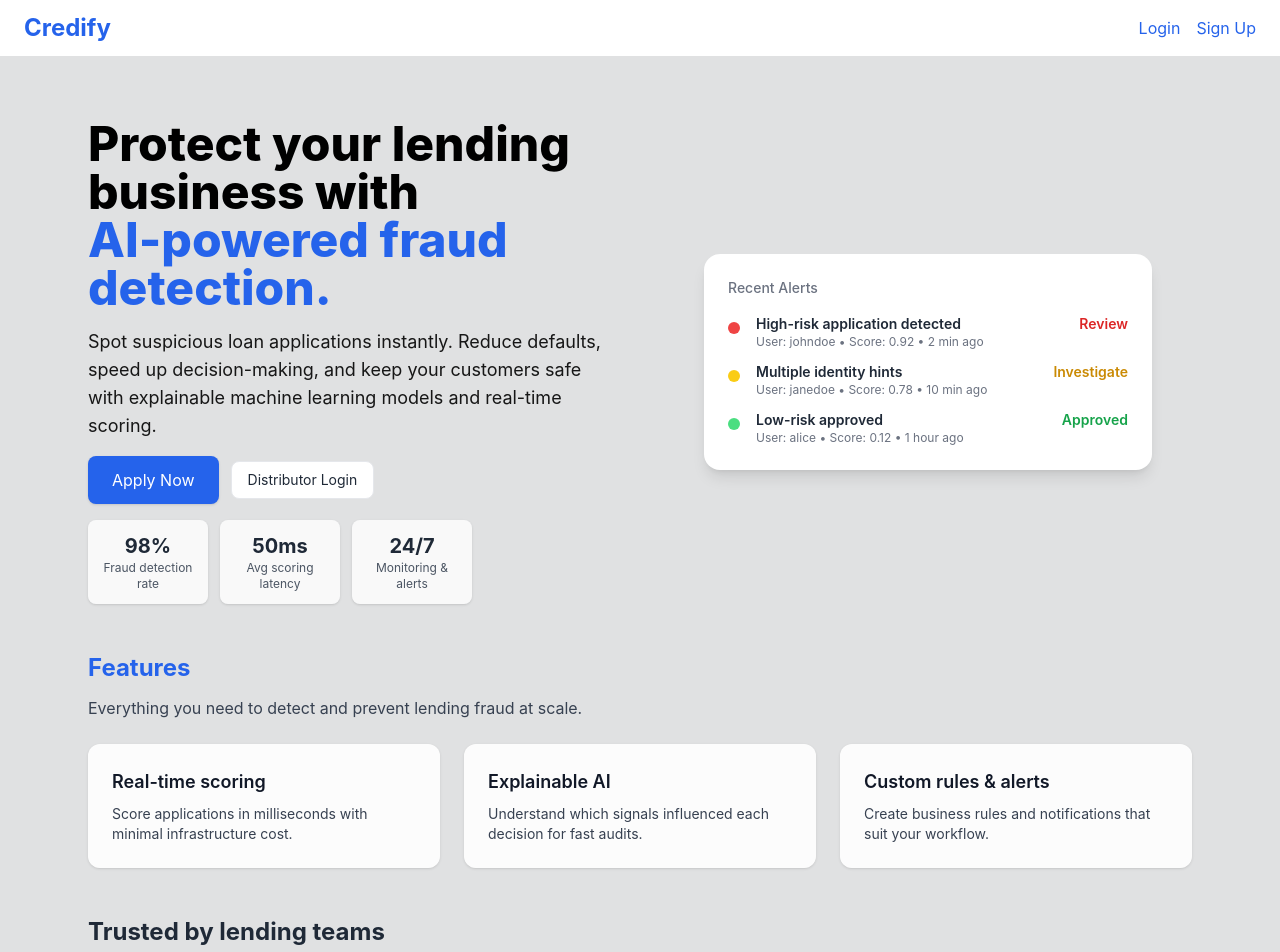
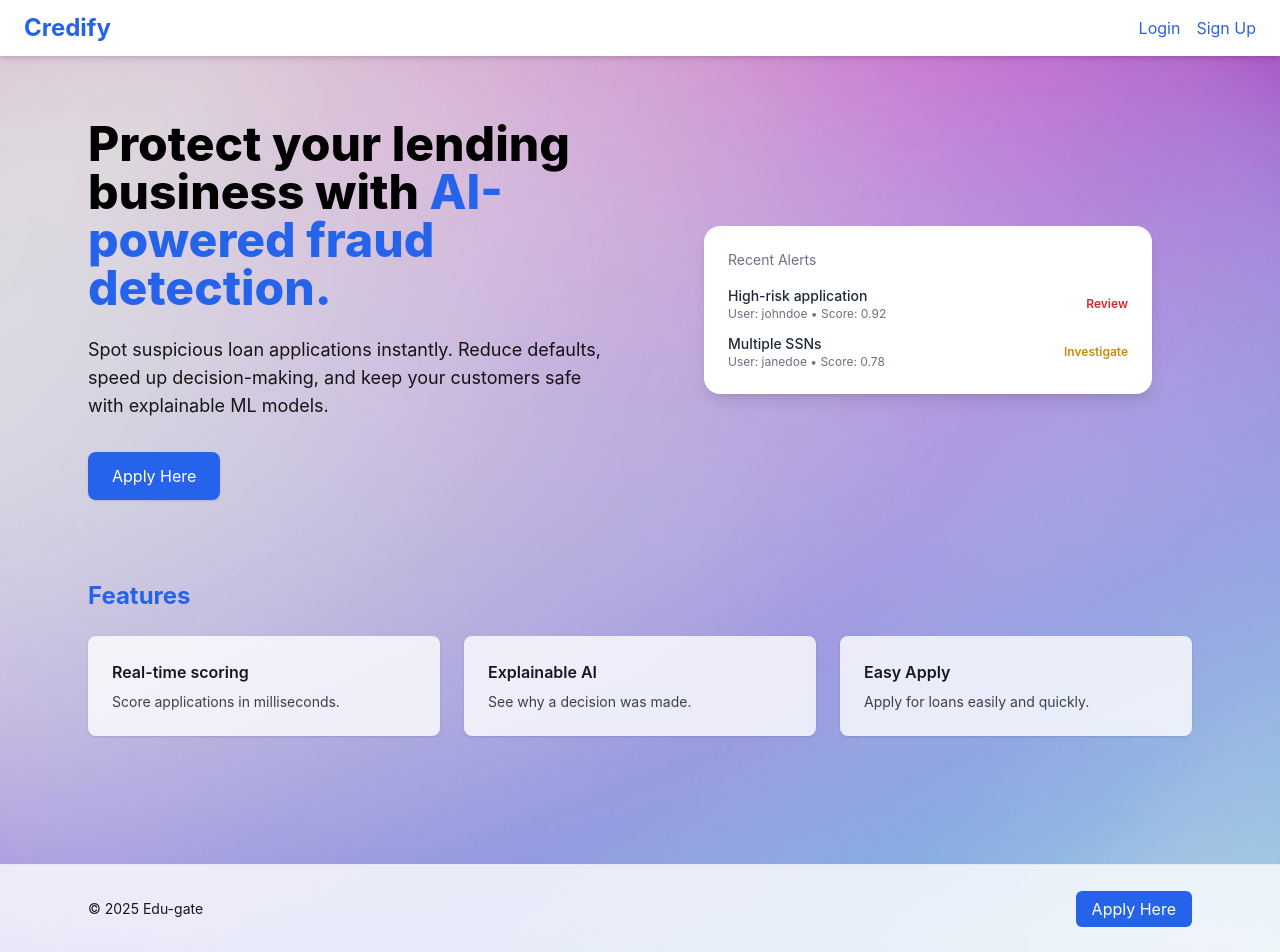
Before and after one commit to sahilkumar14/Ai-based-loan-web, a React (Vite) app in the folder loan-frontend/: page / in a window 1280 px wide. Shown: the top 952 px of the page. Built offline with nearby package versions, Linux system fonts and the light colour scheme.

Commit message:
few more changes

```diff
--- a/loan-frontend/src/pages/DistributorDashboard.jsx
+++ b/loan-frontend/src/pages/DistributorDashboard.jsx
@@ -45,7 +45,7 @@ export default function DistributorDashboard() {
 
   const fetchRequests = async () => {
     try {
-      const res = await fetch("https://localhost:8000/api/loans");
+      const res = await fetch("http://localhost:8000/api/loans");
       const data = await res.json();
       const fetched = data.requests || [];
       setRequests(fetched.length ? fetched : INLINE_MOCK_REQUESTS);
@@ -61,7 +61,7 @@ export default function DistributorDashboard() {
     // optimistic UI update
     setRequests((prev) => prev.map((r) => (r.id === id ? { ...r, status } : r)));
     try {
-      await fetch("https://localhost:8000/api/loans/:id/status", {
+      await fetch(`http://localhost:8000/api/loans/${id}/status`, {
         method: "POST",
         headers: { "Content-Type": "application/json" },
         body: JSON.stringify({ id, status }),
--- a/loan-frontend/src/pages/Landing.jsx
+++ b/loan-frontend/src/pages/Landing.jsx
@@ -1,141 +1,86 @@
 import React from "react";
 import { Link } from "react-router-dom";
-// use import.meta.url to build a reliable asset URL that works in dev and build
-const bgImageUrl = new URL("../assets/2563.jpg", import.meta.url).href;
+import bgImage from "../assets/2563.jpg";
 
 export default function Landing() {
   const bgStyle = {
-    backgroundImage: `url(${bgImageUrl})`,
-    backgroundSize: 'auto',
+    backgroundImage: `url(${bgImage})`,
+    backgroundSize: 'cover',
     backgroundPosition: 'center',
   };
 
   return (
-    <div className="min-h-screen text-gray-800 relative bg-gray-50">
+    <div className="min-h-screen text-gray-800 relative">
       {/* background image behind everything */}
       <div className="absolute inset-0 -z-10" style={bgStyle} aria-hidden />
       {/* overlay sits above image but behind content */}
       <div className="absolute inset-0 z-0 bg-black/10" aria-hidden />
+      <main className="relative z-10 max-w-6xl mx-auto px-6 py-16">
+        <section className="grid grid-cols-1 md:grid-cols-2 gap-12 items-center">
+          <div>
+            <h1 className="text-4xl md:text-5xl font-extrabold text-black leading-tight">
+              Protect your lending business with <span className="text-blue-600">AI-powered fraud detection.</span>
+            </h1>
+            <p className="mt-6 text-lg text-black/90 max-w-xl">
+              Spot suspicious loan applications instantly. Reduce defaults, speed up
+              decision-making, and keep your customers safe with explainable ML models.
+            </p>
 
-  <main className="relative z-10 max-w-6xl mx-auto px-6 py-16">
-        {/* HERO */}
-        <section className="grid grid-cols-1 md:grid-cols-2 gap-12 items-center">
-          <div className="space-y-4">
-            <h1 className="text-4xl md:text-5xl font-extrabold text-black leading-tight">
-              Protect your lending business with
-              <span className="text-blue-600 block">AI-powered fraud detection.</span>
-            </h1>
-            <p className="mt-4 text-lg text-black/90 max-w-2xl">
-              Spot suspicious loan applications instantly. Reduce defaults, speed up
-              decision-making, and keep your customers safe with explainable machine learning models and real-time scoring.
-            </p>
-            <div className="mt-6 flex flex-wrap gap-3 items-center">
+            <div className="mt-8 flex gap-4">
               <Link
                 to="/signup"
-                className="inline-block bg-blue-600 text-white px-6 py-3 rounded-lg shadow hover:bg-blue-700 text-base"
+                className="inline-block bg-blue-600 text-white px-6 py-3 rounded-lg shadow hover:bg-blue-700"
               >
-                Apply Now
+                Apply Here
               </Link>
-              <Link
-                to="/login"
-                className="inline-block border border-gray-200 px-4 py-2 rounded-lg text-gray-800 bg-white text-sm"
-              >
-                Distributor Login
-              </Link>
-            </div>
 
-            <div className="mt-6 grid grid-cols-3 gap-3 max-w-sm">
-              <div className="p-3 bg-white/80 rounded-lg shadow text-center">
-                <div className="text-xl font-bold">98%</div>
-                <div className="text-xs text-gray-600">Fraud detection rate</div>
-              </div>
-              <div className="p-3 bg-white/80 rounded-lg shadow text-center">
-                <div className="text-xl font-bold"><span>50ms</span></div>
-                <div className="text-xs text-gray-600">Avg scoring latency</div>
-              </div>
-              <div className="p-3 bg-white/80 rounded-lg shadow text-center">
-                <div className="text-xl font-bold">24/7</div>
-                <div className="text-xs text-gray-600">Monitoring & alerts</div>
-              </div>
             </div>
           </div>
 
           <div className="flex justify-center">
             <div className="w-full max-w-md bg-white rounded-2xl shadow-lg p-6">
-              <div className="text-sm text-gray-500 font-medium">Recent Alerts</div>
+              <div className="text-sm text-gray-500">Recent Alerts</div>
               <ul className="mt-4 space-y-3">
-                <li className="flex items-start gap-4">
-                  <div className="w-3 h-3 rounded-full bg-red-500 mt-2" />
-                  <div className="flex-1">
-                    <div className="text-sm font-semibold">High-risk application detected</div>
-                    <div className="text-xs text-gray-500">User: johndoe • Score: 0.92 • 2 min ago</div>
+                <li className="flex items-center justify-between">
+                  <div>
+                    <div className="text-sm font-medium">High-risk application</div>
+                    <div className="text-xs text-gray-500">User: johndoe • Score: 0.92</div>
                   </div>
-                  <div className="text-sm text-red-600 font-semibold">Review</div>
+                  <div className="text-xs text-red-600 font-semibold">Review</div>
                 </li>
-                <li className="flex items-start gap-4">
-                  <div className="w-3 h-3 rounded-full bg-yellow-400 mt-2" />
-                  <div className="flex-1">
-                    <div className="text-sm font-semibold">Multiple identity hints</div>
-                    <div className="text-xs text-gray-500">User: janedoe • Score: 0.78 • 10 min ago</div>
+                <li className="flex items-center justify-between">
+                  <div>
+                    <div className="text-sm font-medium">Multiple SSNs</div>
+                    <div className="text-xs text-gray-500">User: janedoe • Score: 0.78</div>
                   </div>
-                  <div className="text-sm text-yellow-600 font-semibold">Investigate</div>
-                </li>
-                <li className="flex items-start gap-4">
-                  <div className="w-3 h-3 rounded-full bg-green-400 mt-2" />
-                  <div className="flex-1">
-                    <div className="text-sm font-semibold">Low-risk approved</div>
-                    <div className="text-xs text-gray-500">User: alice • Score: 0.12 • 1 hour ago</div>
-                  </div>
-                  <div className="text-sm text-green-600 font-semibold">Approved</div>
+                  <div className="text-xs text-yellow-600 font-semibold">Investigate</div>
                 </li>
               </ul>
             </div>
           </div>
         </section>
 
-        {/* FEATURES */}
-        <section id="features" className="mt-12">
+        <section id="features" className="mt-20">
           <h2 className="text-2xl font-bold text-blue-600">Features</h2>
-          <p className="mt-3 text-gray-700 max-w-2xl">Everything you need to detect and prevent lending fraud at scale.</p>
           <div className="mt-6 grid grid-cols-1 md:grid-cols-3 gap-6">
-            <div className="p-6 bg-white/90 backdrop-blur-sm rounded-xl shadow">
-              <h3 className="font-semibold text-gray-900 text-lg">Real-time scoring</h3>
-              <p className="text-sm text-gray-700 mt-2">Score applications in milliseconds with minimal infrastructure cost.</p>
+            <div className="p-6 bg-white/80 backdrop-blur-sm rounded-lg shadow">
+              <h3 className="font-semibold text-gray-900">Real-time scoring</h3>
+              <p className="text-sm text-gray-700 mt-2">Score applications in milliseconds.</p>
             </div>
-            <div className="p-6 bg-white/90 backdrop-blur-sm rounded-xl shadow">
-              <h3 className="font-semibold text-gray-900 text-lg">Explainable AI</h3>
-              <p className="text-sm text-gray-700 mt-2">Understand which signals influenced each decision for fast audits.</p>
+            <div className="p-6 bg-white/80 backdrop-blur-sm rounded-lg shadow">
+              <h3 className="font-semibold text-gray-900">Explainable AI</h3>
+              <p className="text-sm text-gray-700 mt-2">See why a decision was made.</p>
             </div>
-            <div className="p-6 bg-white/90 backdrop-blur-sm rounded-xl shadow">
-              <h3 className="font-semibold text-gray-900 text-lg">Custom rules & alerts</h3>
-              <p className="text-sm text-gray-700 mt-2">Create business rules and notifications that suit your workflow.</p>
-            </div>
-          </div>
-        </section>
-
-        {/* TESTIMONIALS */}
-        <section id="testimonials" className="mt-12">
-          <h2 className="text-2xl font-bold">Trusted by lending teams</h2>
-          <div className="mt-6 grid grid-cols-1 md:grid-cols-3 gap-6">
-            <div className="p-6 bg-white/90 rounded-lg shadow">
-              <div className="text-sm font-semibold">"Reduced fraud cases by 40% in 3 months"</div>
-              <div className="text-xs text-gray-500 mt-2">— Rohan, Ops Lead</div>
-            </div>
-            <div className="p-6 bg-white/90 rounded-lg shadow">
-              <div className="text-sm font-semibold">"Fast and explainable scoring for compliance"</div>
-              <div className="text-xs text-gray-500 mt-2">— Priya, Risk</div>
-            </div>
-            <div className="p-6 bg-white/90 rounded-lg shadow">
-              <div className="text-sm font-semibold">"Seamless integration with our pipeline"</div>
-              <div className="text-xs text-gray-500 mt-2">— Anand, CTO</div>
+            <div className="p-6 bg-white/80 backdrop-blur-sm rounded-lg shadow">
+              <h3 className="font-semibold text-gray-900">Easy Apply</h3>
+              <p className="text-sm text-gray-700 mt-2">Apply for loans easily and quickly.</p>
             </div>
           </div>
         </section>
       </main>
 
-
-      <footer className="bg-white/80 border-t mt-24 relative z-40">
-        <div className="max-w-7xl mx-auto px-6 py-10 flex flex-col md:flex-row items-center justify-between">
+  <footer className="bg-white/80 border-t mt-16 relative z-40">
+        <div className="max-w-6xl mx-auto px-6 py-8 flex flex-col md:flex-row items-center justify-between">
           <div className="text-sm text-black/90">© {new Date().getFullYear()} Edu-gate</div>
           <div className="mt-4 md:mt-0">
             <Link to="/signup" className="bg-blue-600 text-white px-4 py-2 rounded-md">
--- a/loan-frontend/src/pages/Login.jsx
+++ b/loan-frontend/src/pages/Login.jsx
@@ -38,14 +38,7 @@ export default function Login({ setRole, setUser }) {
       });
       const data = await res.json();
       if (data.success) {
-        // Persist token and user for authenticated requests
-        try {
-          if (data.token) localStorage.setItem('token', data.token);
-          if (data.user) localStorage.setItem('user', JSON.stringify(data.user));
-        } catch {}
-
         setRole(form.role);
-        if (setUser && data.user) setUser(data.user.name || data.user.full_name || data.user.email);
         navigate(form.role === "student" ? "/student" : "/distributor");
       } else {
         alert(data.message || "Login failed");
@@ -124,48 +117,7 @@ export default function Login({ setRole, setUser }) {
             </label>
           </div>
 
-          <div>
-            <label className="text-sm text-gray-600">Role</label>
-            <select
-              name="role"
-              value={form.role}
-              onChange={handleChange}
-              className="w-full mt-2 border border-gray-200 p-3 rounded-md"
-            >
-              <option value="student">Student</option>
-              <option value="distributor">Distributor</option>
-            </select>
-          </div>
 
-          {/* {form.role === "student" && (
-            <div className="relative">
-              <input
-                name="AadharCardNumber"
-                value={form.AadharCardNumber || ""}
-                onChange={handleChange}
-                placeholder=" "
-                className="peer w-full border border-gray-200 p-3 rounded-md focus:outline-none focus:ring-2 focus:ring-blue-200"
-              />
-              <label className="absolute left-3 top-3 text-gray-400 text-sm transition-all peer-placeholder-shown:top-3 peer-placeholder-shown:text-sm peer-focus:top-[-0.6rem] peer-focus:text-xs peer-focus:text-blue-600 bg-white px-1">
-                Aadhar Card Number
-              </label>
-            </div>
-          )}
-
-          {form.role === "distributor" && (
-            <div className="relative">
-              <input
-                name="bankname"
-                value={form.bankname || ""}
-                onChange={handleChange}
-                placeholder=" "
-                className="peer w-full border border-gray-200 p-3 rounded-md focus:outline-none focus:ring-2 focus:ring-blue-200"
-              />
-              <label className="absolute left-3 top-3 text-gray-400 text-sm transition-all peer-placeholder-shown:top-3 peer-placeholder-shown:text-sm peer-focus:top-[-0.6rem] peer-focus:text-xs peer-focus:text-blue-600 bg-white px-1">
-                Bank Name
-              </label>
-            </div>
-          )} */}
 
           <button className="w-full bg-blue-600 text-white py-3 rounded-md hover:bg-blue-700">Sign in</button>
         </form>
```
Also changed, not shown: loan-frontend/src/pages/StudentDashboard.jsx (+26 -38 lines).
